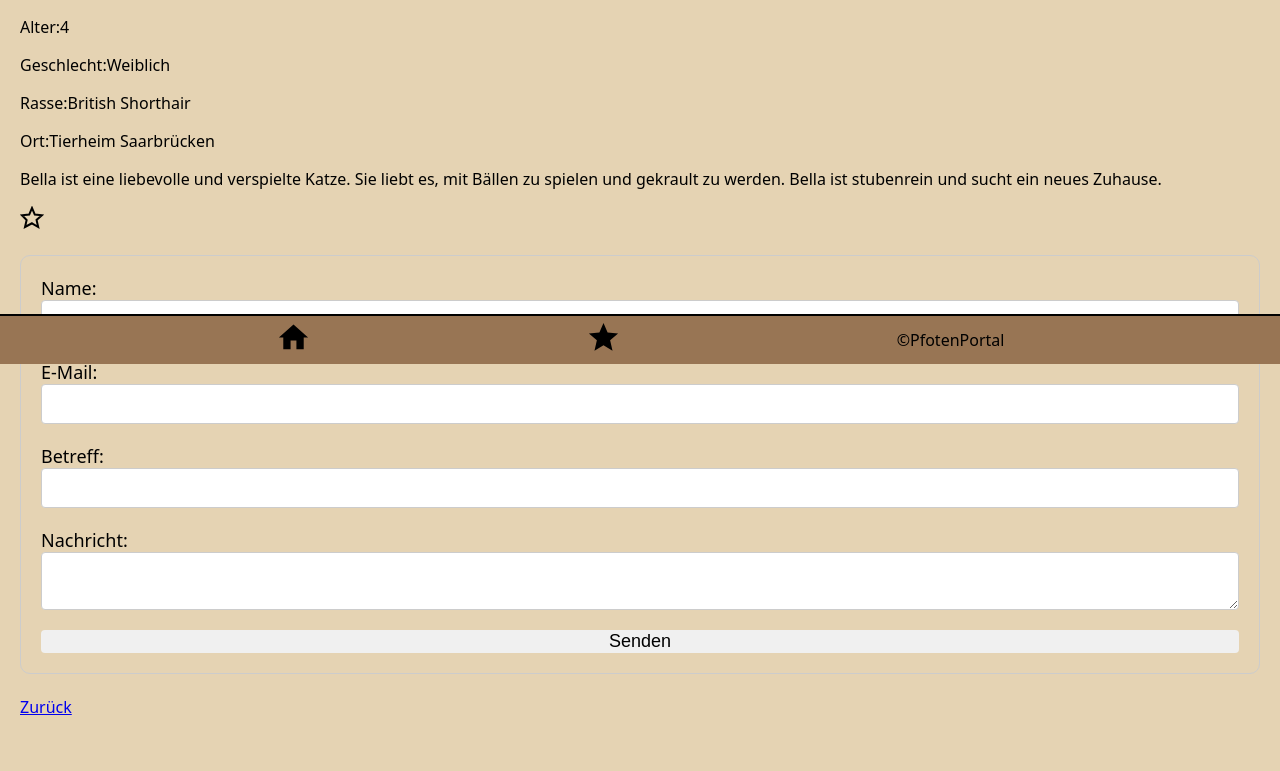
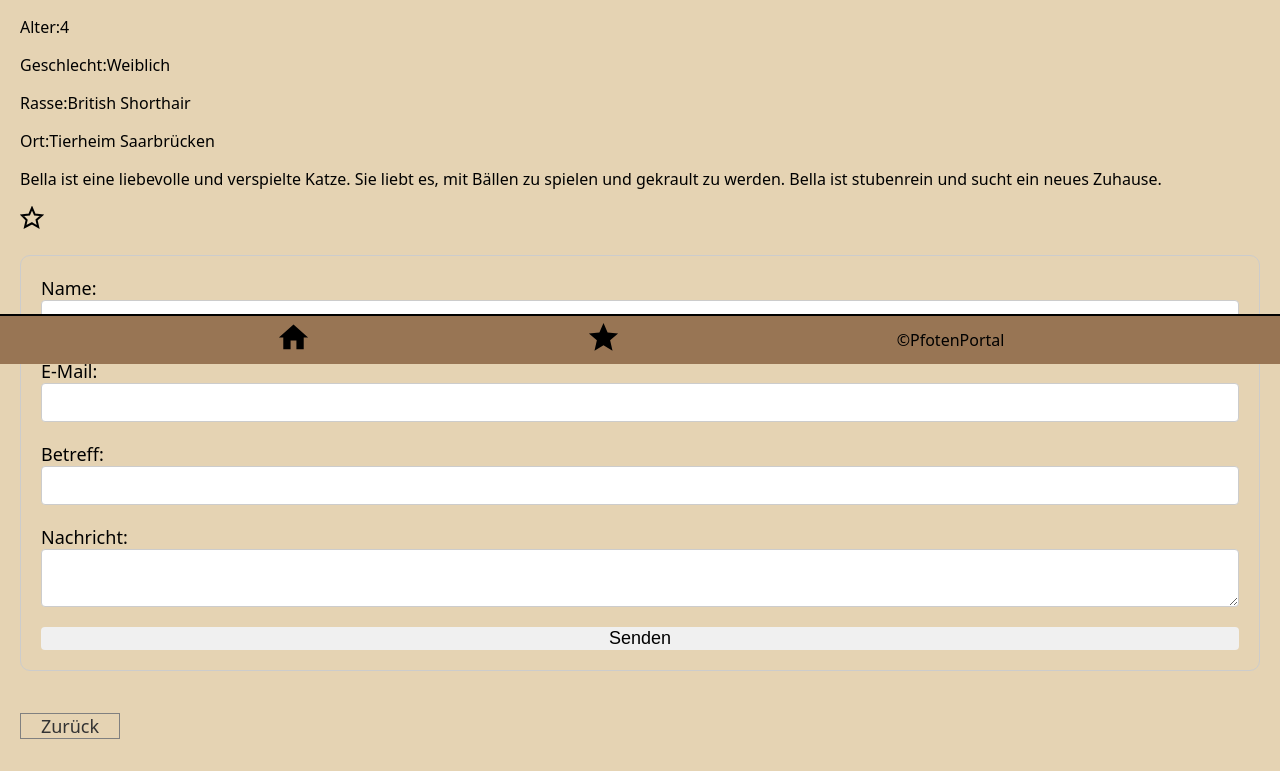
Before and after one commit to DErdmann1/Pfoten-Portal, a Next.js app: page /moredetails/1 in a window 1280 px wide. Shown: the part 436-1207 px from the top of the page. Built offline with nearby package versions, Linux system fonts and the light colour scheme.

Commit message:
add border to back-button

```diff
--- a/pages/moredetails/[id].js
+++ b/pages/moredetails/[id].js
@@ -48,7 +48,6 @@ const StyledInput = styled.input`
   padding: 8px;
   border-radius: 4px;
   border: 1px solid #ccc;
-  height: 40px;
 `;
 
 const StyledTextarea = styled.textarea`
@@ -65,6 +64,17 @@ const SubmitButton = styled.button`
   border: none;
   background-color: #f0f0f0;
   cursor: pointer;
+`;
+
+const StyledLink = styled(Link)`
+  display: block;
+  text-align: center;
+  margin-top: 20px;
+  font-size: 18px;
+  color: #333;
+  text-decoration: none;
+  border: 1px solid grey;
+  width: 100px;
 `;
 
 export default function MoreDetailsPage() {
@@ -144,7 +154,9 @@ export default function MoreDetailsPage() {
           itemId={animal.id}
           isBookmarked={isBookmarked}
           onBookmark={handleBookmark}
-        />
+        >
+          Zu Favoriten
+        </BookmarkButton>
 
         {isSubmitted ? (
           <p>
@@ -196,7 +208,7 @@ export default function MoreDetailsPage() {
           </StyledForm>
         )}
         <br />
-        <Link href="/">Zurück</Link>
+        <StyledLink href="/">Zurück</StyledLink>
         <br />
       </Container>
       <Footer />
```
